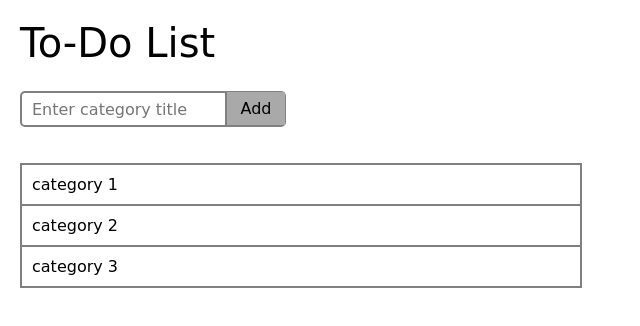
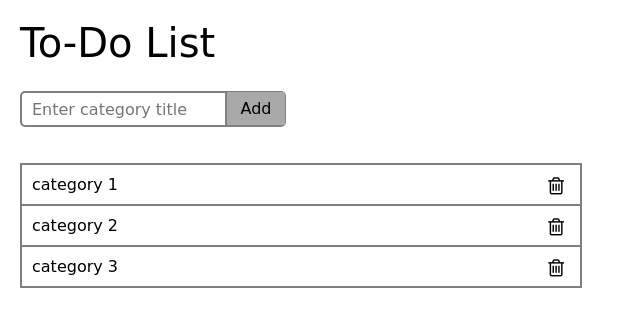
Before and after one commit to HomaX1/toDoList, a website: page index.html in a window 1280 px wide. Shown: the full height of the page, 0-640 px from the left. Drawn offline with nearby package versions, Linux system fonts and the light colour scheme.

Commit message:
add the button delete

```diff
--- a/css/style.css
+++ b/css/style.css
@@ -127,3 +127,15 @@
 .category li:last-child {
     border-bottom: none;
 }
+
+.fa-trash-o {
+    float: right;
+    font-size: 20px;
+    cursor: pointer;
+    border: none;
+    background-color: transparent;
+}
+
+.fa-trash-o:active, .fa-trash-o:focus {
+    outline: none;
+}
--- a/js/script.js
+++ b/js/script.js
@@ -3,7 +3,8 @@ $(function () {
         categoryUl: $('.category'),
         tasksUl: $('.tasks'),
         btnAddCategory: $('.adding-form__button_category'),
-        btnAddTask: $('.adding-form__button_task')
+        btnAddTask: $('.adding-form__button_task'),
+        btnDelete: $('.fa-trash-o')
     };
     let globalStorage = [];
     let idCategory = "";
@@ -13,11 +14,12 @@ $(function () {
         globalStorage = data;
 
         let allLi = globalStorage.map(categoryItem => {
-            return "<li data-id-category='" + categoryItem.id + "'>" + categoryItem.name + "</li>";
+            return "<li data-id-category='" + categoryItem.id + "'>" + categoryItem.name + "<button class='fa fa-trash-o' aria-hidden='true'></button>" + "</li>";
         });
 
         ALLCONST.categoryUl.append(allLi);
         ALLCONST.categoryUl.find('li').on('click', showTasks);
+        $('.fa-trash-o').click(deleteCategoryOrTask);
     };
 
 
@@ -49,11 +51,12 @@ $(function () {
             if (+idCategory === globalStorage[j].id) {
 
                 let liTask = globalStorage[j].list.map(task => {
-                    return "<li>" + task + "</li>";
+                    return "<li>" + task + "<button class='fa fa-trash-o' aria-hidden='true'></button>" + "</li>";
                 });
 
                 ALLCONST.tasksUl.empty();
                 ALLCONST.tasksUl.append(liTask);
+                ALLCONST.btnDelete.click(deleteCategoryOrTask);
 
             }
         }
@@ -74,8 +77,15 @@ $(function () {
     };
 
 
+    let deleteCategoryOrTask = (e) => {
+        e.preventDefault();
+        console.log("hklhl");
+    };
+
+
     ALLCONST.btnAddCategory.click(addCategory);
     ALLCONST.btnAddTask.click(addTask);
+
 
     $.get("../restore.json", showCategories);
 
```
